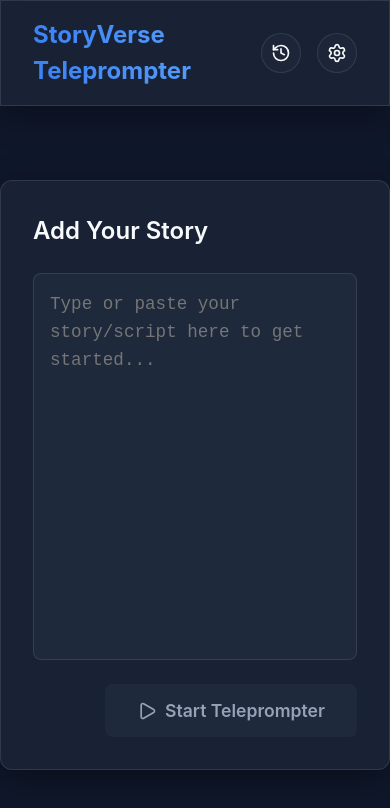
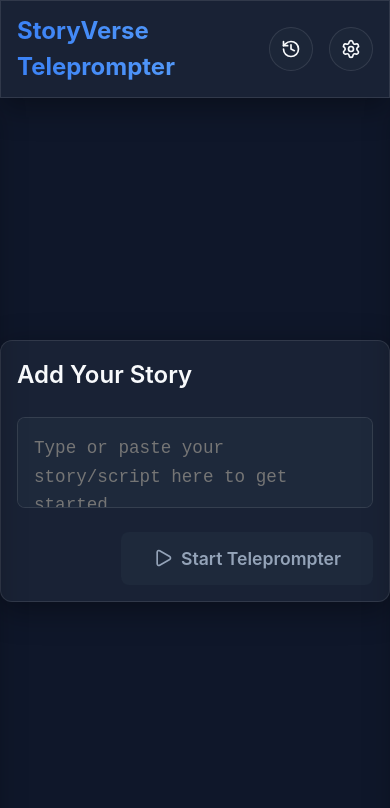
Before and after one commit to daxabhaliya/storyverse-teleprompt, a React (Vite) app: page / in a window 390 px wide. Shown: the top 808 px of the page. Built offline with nearby package versions, Linux system fonts and the light colour scheme.

Commit message:
Fix mobile responsive styling

```diff
--- a/src/App.css
+++ b/src/App.css
@@ -2,6 +2,7 @@
   display: flex;
   flex-direction: column;
   height: 100vh;
+  height: 100dvh;
   position: relative;
 }
 
@@ -119,6 +120,7 @@
   top: 0;
   right: -400px;
   width: 350px;
+  max-width: 100vw;
   height: 100%;
   transition: right 0.3s cubic-bezier(0.4, 0, 0.2, 1);
   padding: 2rem;
@@ -126,6 +128,7 @@
   display: flex;
   flex-direction: column;
   gap: 1.5rem;
+  background-color: var(--bg-primary);
   border-left: 1px solid var(--glass-border);
 }
 
@@ -139,6 +142,7 @@
   top: 0;
   left: -400px;
   width: 350px;
+  max-width: 100vw;
   height: 100%;
   transition: left 0.3s cubic-bezier(0.4, 0, 0.2, 1);
   padding: 2rem;
@@ -146,6 +150,7 @@
   display: flex;
   flex-direction: column;
   gap: 1.5rem;
+  background-color: var(--bg-primary);
   border-right: 1px solid var(--glass-border);
 }
 
@@ -324,3 +329,32 @@ input:checked + .slider:before {
   z-index: 6;
   opacity: 0.5;
 }
+
+/* Mobile Responsive */
+@media (max-width: 768px) {
+  .header {
+    padding: 0.75rem 1rem;
+  }
+
+  .editor-container {
+    padding: 1rem;
+    margin: 1rem;
+    width: auto;
+  }
+
+  .settings-panel, .history-panel {
+    width: 100%;
+    padding: 1.5rem 1rem;
+  }
+
+  .teleprompter-overlay-controls {
+    bottom: 1rem;
+    padding: 0.25rem;
+    gap: 0.5rem;
+  }
+
+  .icon-btn {
+    width: 44px; /* Better touch target */
+    height: 44px;
+  }
+}
--- a/src/components/Editor.tsx
+++ b/src/components/Editor.tsx
@@ -6,7 +6,7 @@ export const Editor: React.FC = () => {
   const { text, setText, setIsPlaying, saveToHistory } = useAppContext();
 
   return (
-    <div className="editor-container glass" style={{ margin: 'auto', padding: '2rem', borderRadius: '12px', display: 'flex', flexDirection: 'column', gap: '1.5rem', width: '100%', maxWidth: '800px', height: '70vh' }}>
+    <div className="editor-container glass" style={{ margin: 'auto', borderRadius: '12px', display: 'flex', flexDirection: 'column', gap: '1.5rem', width: '100%', maxWidth: '800px' }}>
       <h2 style={{ fontSize: '1.5rem', fontWeight: 600 }}>Add Your Story</h2>
       <textarea
         className="editor-textarea"
--- a/src/components/Teleprompter.tsx
+++ b/src/components/Teleprompter.tsx
@@ -25,6 +25,14 @@ export const Teleprompter: React.FC = () => {
   const [isAutoScrollPaused, setIsAutoScrollPaused] = useState(false);
   const isPausedRef = useRef(false);
   const lastTouchY = useRef<number | null>(null);
+
+  // Auto-hide error
+  useEffect(() => {
+    if (error) {
+      const timer = setTimeout(() => setError(null), 5000);
+      return () => clearTimeout(timer);
+    }
+  }, [error]);
 
   // Keyboard controls
   useEffect(() => {
@@ -250,8 +258,11 @@ export const Teleprompter: React.FC = () => {
   return (
     <div className="teleprompter-view">
       {error && (
-        <div style={{ position: 'absolute', top: 10, left: '50%', transform: 'translateX(-50%)', background: 'var(--danger)', color: 'white', padding: '1rem', borderRadius: '8px', zIndex: 100 }}>
-          {error}
+        <div style={{ position: 'absolute', top: 10, left: '50%', transform: 'translateX(-50%)', background: 'var(--danger)', color: 'white', padding: '1rem', borderRadius: '8px', zIndex: 100, display: 'flex', alignItems: 'center', gap: '10px' }}>
+          <span>{error}</span>
+          <button onClick={() => setError(null)} style={{ background: 'transparent', border: 'none', color: 'white', cursor: 'pointer', padding: '4px' }}>
+            <X size={16} />
+          </button>
         </div>
       )}
       <div className="reading-line"></div>
```
